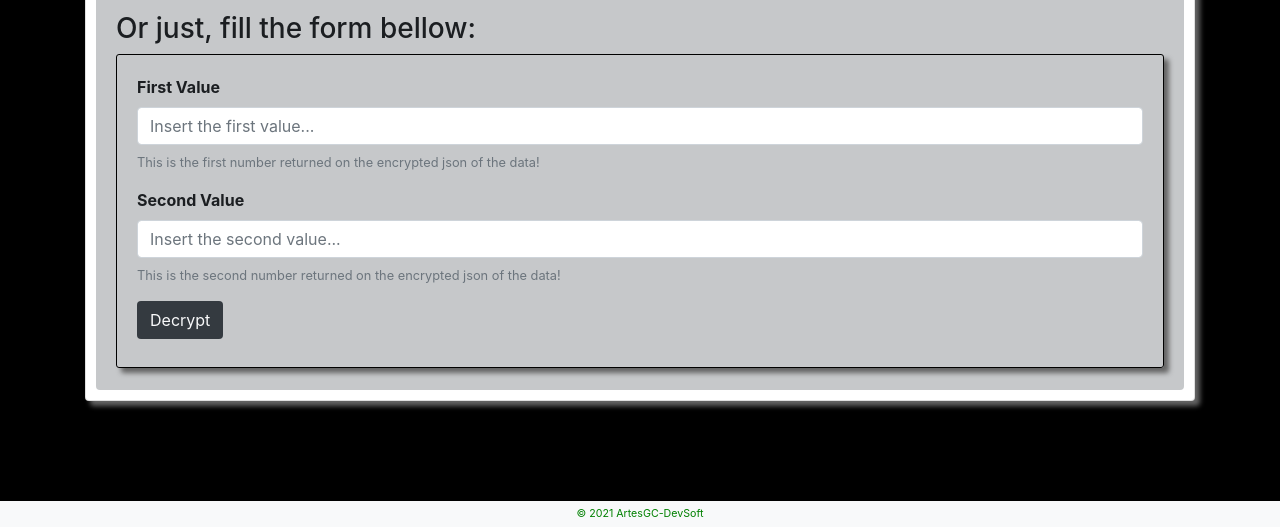
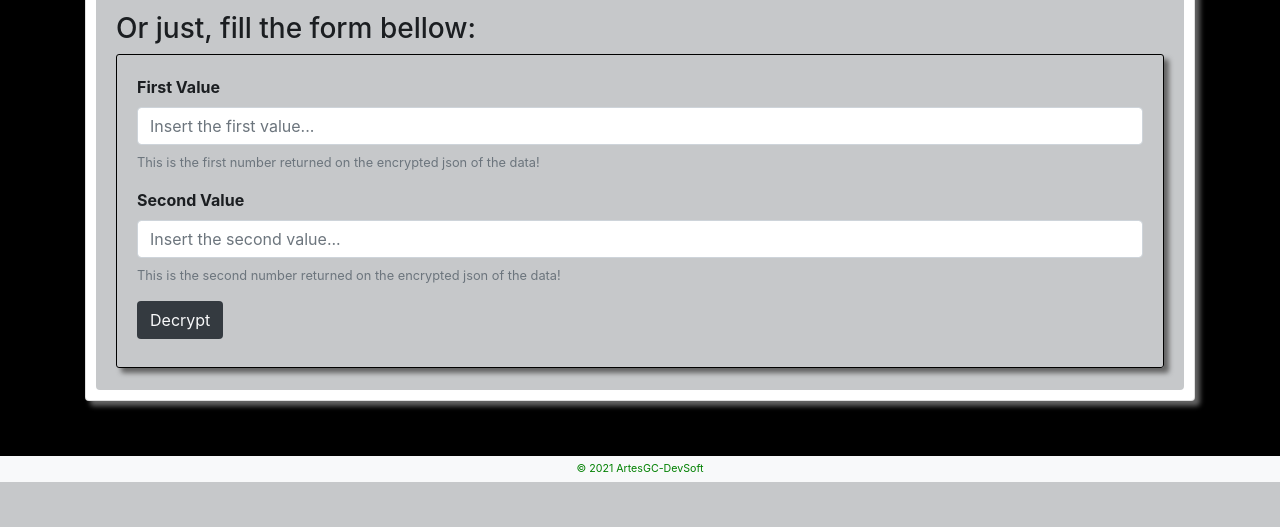
Before and after one commit to ArtesGC/gcrypter-api, a Flask app: page / in a window 1280 px wide. Shown: the part 2070-2597 px from the top of the page. After the commit the page ends 2552 px from the top, so only its background shows below. Run offline with Flask 3, Linux system fonts and the light colour scheme; some libraries are stand-ins or nearby versions.

Commit message:
Update css/*

```diff
--- a/app/static/css/base.css
+++ b/app/static/css/base.css
@@ -92,7 +92,7 @@
   text-align: center;
   font-size: 8pt;
   padding: 5px;
-  margin-top: 50px;
+  margin: auto;
 }
 
 .cd{
@@ -101,7 +101,7 @@
 }
 
 .container{
-  margin: auto;
+  margin: 5px;
   border-radius: 5px;
   padding: 50px;
 }
```
